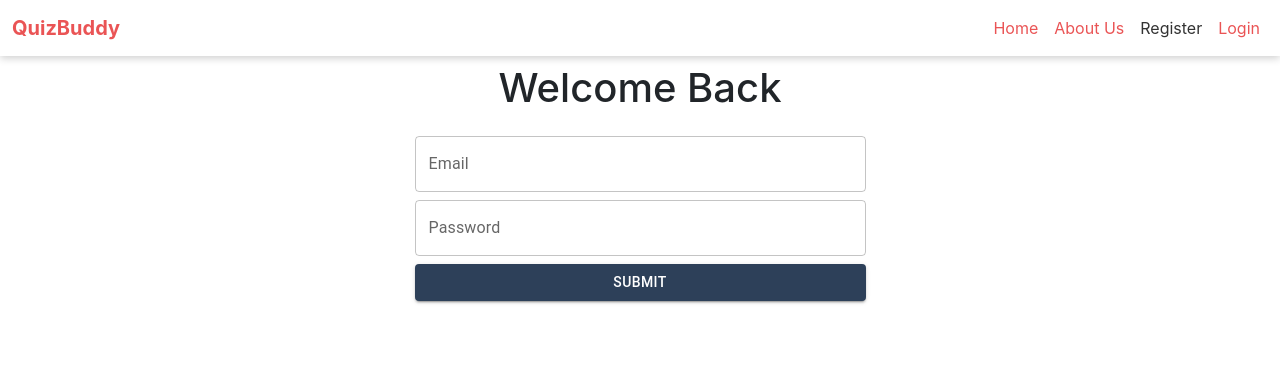
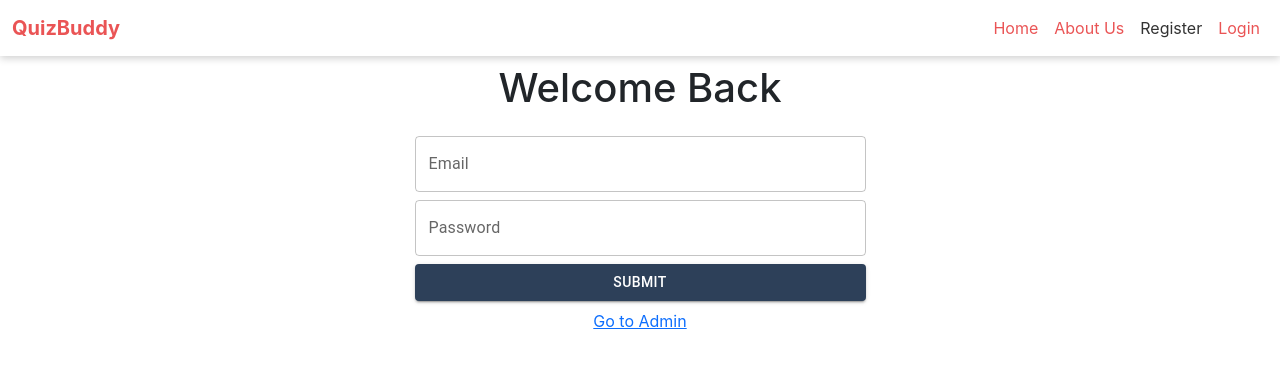
Before and after one commit to maheshkutty/quizbuddy, a React (Create React App) app: page /login in a window 1280 px wide. Shown: the top 368 px of the page. Built offline with nearby package versions, Linux system fonts and the light colour scheme.

Commit message:
login page update

```diff
--- a/src/component/Login.js
+++ b/src/component/Login.js
@@ -5,7 +5,7 @@ import { connect } from "react-redux";
 import { LoadingButton } from "@mui/lab";
 
 import { loginAction } from "../actions/index";
-import { useNavigate } from "react-router-dom";
+import { useNavigate, Link } from "react-router-dom";
 
 const Login = (props) => {
   let navigate = useNavigate();
@@ -78,6 +78,9 @@ const Login = (props) => {
               </LoadingButton>
             </div>
           </form>
+          <div className="mt-2 text-center">
+            <Link to="/admin/home">Go to Admin</Link>
+          </div>
         </div>
       </div>
     </div>
```
Also changed, not shown: 1 other file (tests, documents, lock files or other folders).
